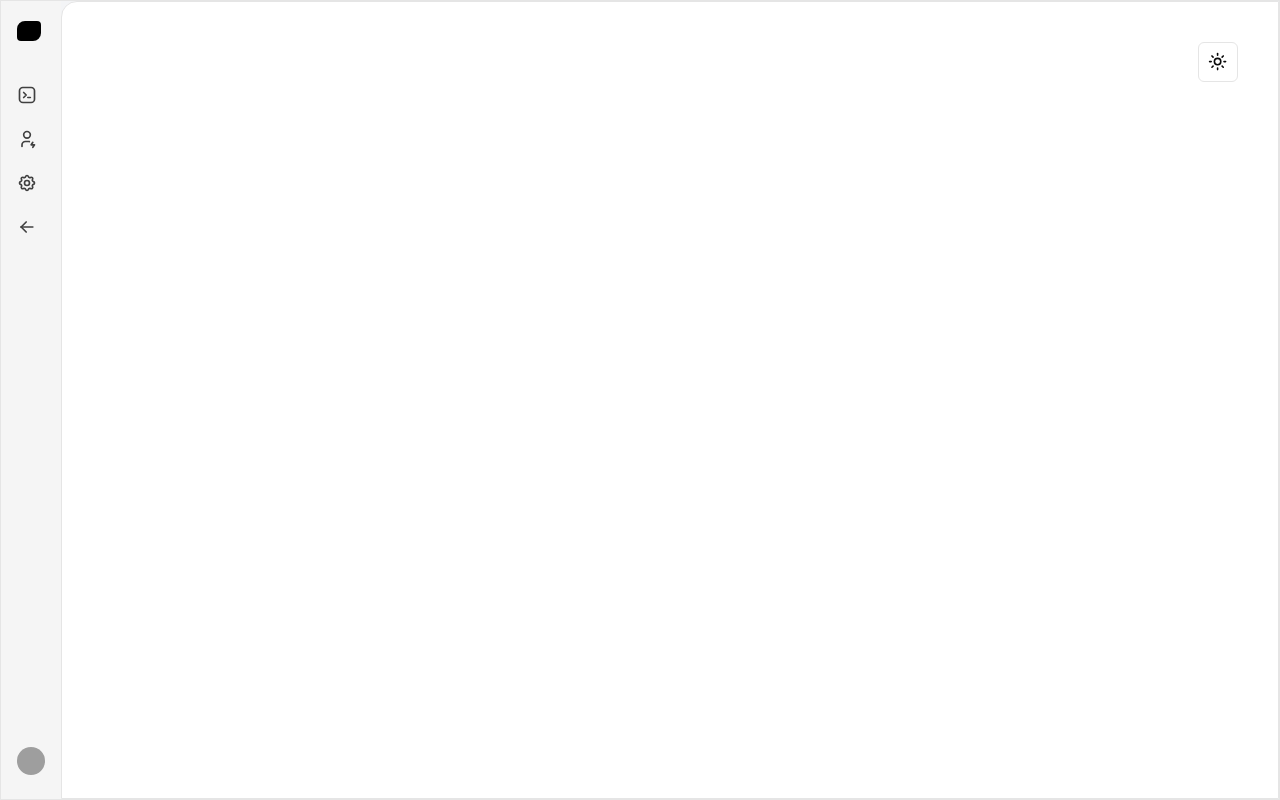
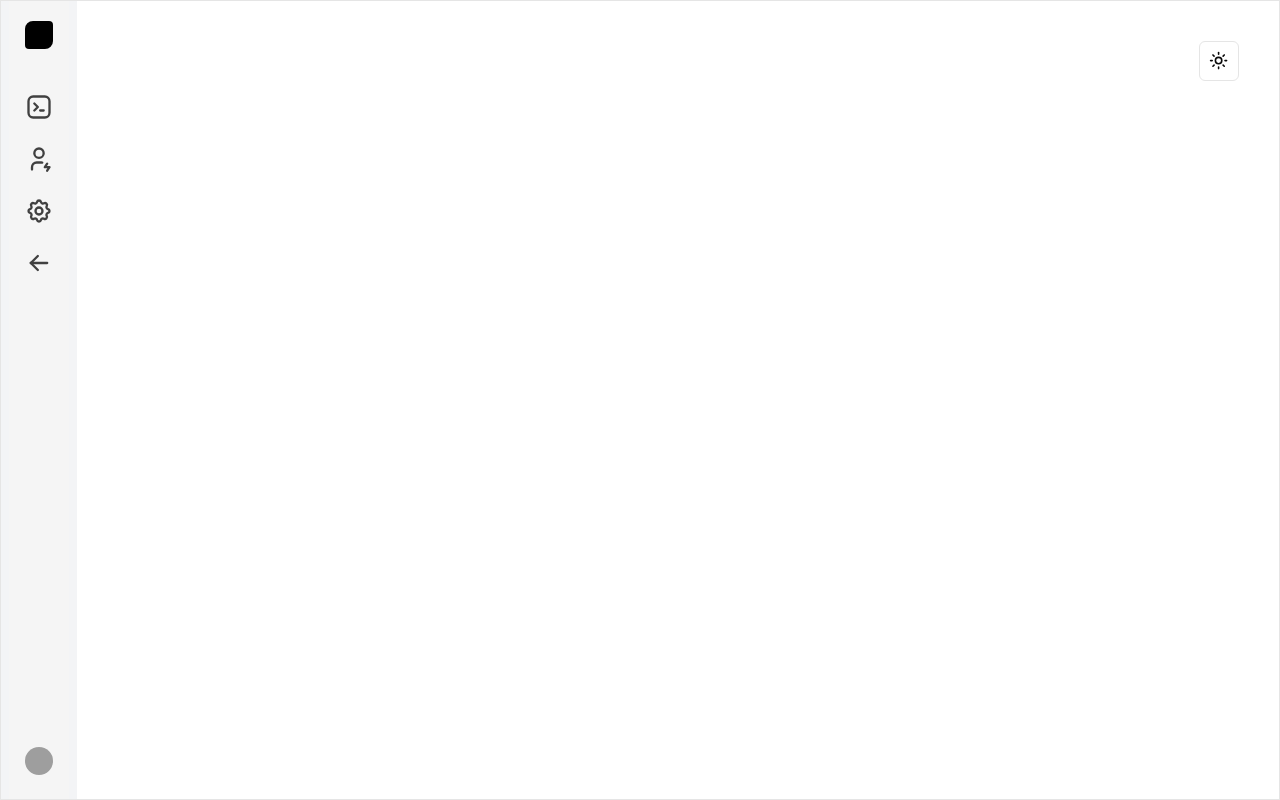
Before and after one commit to PranitPatil03/Streamify, a React (Vite) app: page / in a window 1280 px wide. Built offline with nearby package versions, Linux system fonts and the light colour scheme; grey boxes are pictures that could not be loaded.

Commit message:
sidebar completed for now

```diff
--- a/src/components/Dashboard.tsx
+++ b/src/components/Dashboard.tsx
@@ -14,30 +14,30 @@ export function SidebarDemo() {
   const links = [
     {
       label: "Dashboard",
-      href: "#",
+      href: "/Dashboard",
       icon: (
-        <IconBrandTabler className="text-neutral-700 dark:text-neutral-200 h-5 w-5 flex-shrink-0" />
+        <IconBrandTabler className="text-neutral-700 dark:text-neutral-200 h-7 w-7 flex-shrink-0" />
       ),
     },
     {
       label: "Profile",
       href: "#",
       icon: (
-        <IconUserBolt className="text-neutral-700 dark:text-neutral-200 h-5 w-5 flex-shrink-0" />
+        <IconUserBolt className="text-neutral-700 dark:text-neutral-200 h-7 w-7 flex-shrink-0" />
       ),
     },
     {
       label: "Settings",
       href: "#",
       icon: (
-        <IconSettings className="text-neutral-700 dark:text-neutral-200 h-5 w-5 flex-shrink-0" />
+        <IconSettings className="text-neutral-700 dark:text-neutral-200 h-7 w-7 flex-shrink-0" />
       ),
     },
     {
       label: "Logout",
       href: "#",
       icon: (
-        <IconArrowLeft className="text-neutral-700 dark:text-neutral-200 h-5 w-5 flex-shrink-0" />
+        <IconArrowLeft className="text-neutral-700 dark:text-neutral-200 h-7 w-7 flex-shrink-0" />
       ),
     },
   ];
@@ -86,9 +86,9 @@ export const Logo = () => {
   return (
     <a
       href="#"
-      className="font-normal flex space-x-2 items-center text-sm text-black py-1 relative z-20"
+      className="text-xl font-normal flex space-x-2 items-center text-black py-1 relative z-20"
     >
-      <div className="h-5 w-6 bg-black dark:bg-white rounded-br-lg rounded-tr-sm rounded-tl-lg rounded-bl-sm flex-shrink-0" />
+      <div className="h-7 w-7 bg-black dark:bg-white rounded-br-lg rounded-tr-sm rounded-tl-lg rounded-bl-sm flex-shrink-0" />
       <motion.span
         initial={{ opacity: 0 }}
         animate={{ opacity: 1 }}
@@ -103,9 +103,9 @@ export const LogoIcon = () => {
   return (
     <a
       href="#"
-      className="font-normal flex space-x-2 items-center text-sm text-black py-1 relative z-20"
+      className="font-normal flex space-x-2 items-center text-2xl text-black py-1 relative z-20"
     >
-      <div className="h-5 w-6 bg-black dark:bg-white rounded-br-lg rounded-tr-sm rounded-tl-lg rounded-bl-sm flex-shrink-0" />
+      <div className="h-7 w-7 bg-black dark:bg-white rounded-br-lg rounded-tr-sm rounded-tl-lg rounded-bl-sm flex-shrink-0" />
     </a>
   );
 };
@@ -113,7 +113,7 @@ export const LogoIcon = () => {
 export const Dashboard = () => {
   return (
     <div className="flex flex-1">
-      <div className="p-2 md:p-10 rounded-tl-2xl border border-neutral-200 dark:border-neutral-700 bg-white dark:bg-neutral-900 flex flex-col gap-2 flex-1 w-full h-full">
+      <div className="p-2 md:p-10 border-neutral-200 dark:border-neutral-700 bg-white dark:bg-neutral-900 flex flex-col gap-2 flex-1 w-full h-full">
         <div className="flex justify-end">
           <ModeToggle />
         </div>
--- a/src/components/ui/sidebar.tsx
+++ b/src/components/ui/sidebar.tsx
@@ -1,3 +1,4 @@
+/* eslint-disable react-refresh/only-export-components */
 import { cn } from "@/lib/utils";
 import React, { useState, createContext, useContext } from "react";
 import { AnimatePresence, motion } from "framer-motion";
@@ -87,11 +88,11 @@ export const DesktopSidebar = ({
     <>
       <motion.div
         className={cn(
-          "h-full px-4 py-4 hidden  md:flex md:flex-col bg-neutral-100 dark:bg-neutral-800 w-[300px] flex-shrink-0",
+          "border-neutral-200 dark:border-neutral-700 h-full px-4 py-4 hidden  md:flex md:flex-col bg-neutral-100 dark:bg-neutral-800 w-[300px] flex-shrink-0 mx-2",
           className
         )}
         animate={{
-          width: animate ? (open ? "300px" : "60px") : "300px",
+          width: animate ? (open ? "250px" : "60px") : "250px",
         }}
         onMouseEnter={() => setOpen(true)}
         onMouseLeave={() => setOpen(false)}
@@ -166,7 +167,7 @@ export const SidebarLink = ({
     <a
       href={link.href}
       className={cn(
-        "flex items-center justify-start gap-2  group/sidebar py-2",
+        "flex items-center justify-start gap-3 group/sidebar py-2",
         className
       )}
       {...props}
@@ -178,7 +179,7 @@ export const SidebarLink = ({
           display: animate ? (open ? "inline-block" : "none") : "inline-block",
           opacity: animate ? (open ? 1 : 0) : 1,
         }}
-        className="text-neutral-700 dark:text-neutral-200 text-sm group-hover/sidebar:translate-x-1 transition duration-150 whitespace-pre inline-block !p-0 !m-0"
+        className="text-neutral-700 dark:text-neutral-200 text-sm md:text-lg group-hover/sidebar:translate-x-1 transition duration-150 whitespace-pre inline-block !p-0 !m-0"
       >
         {link.label}
       </motion.span>
```
